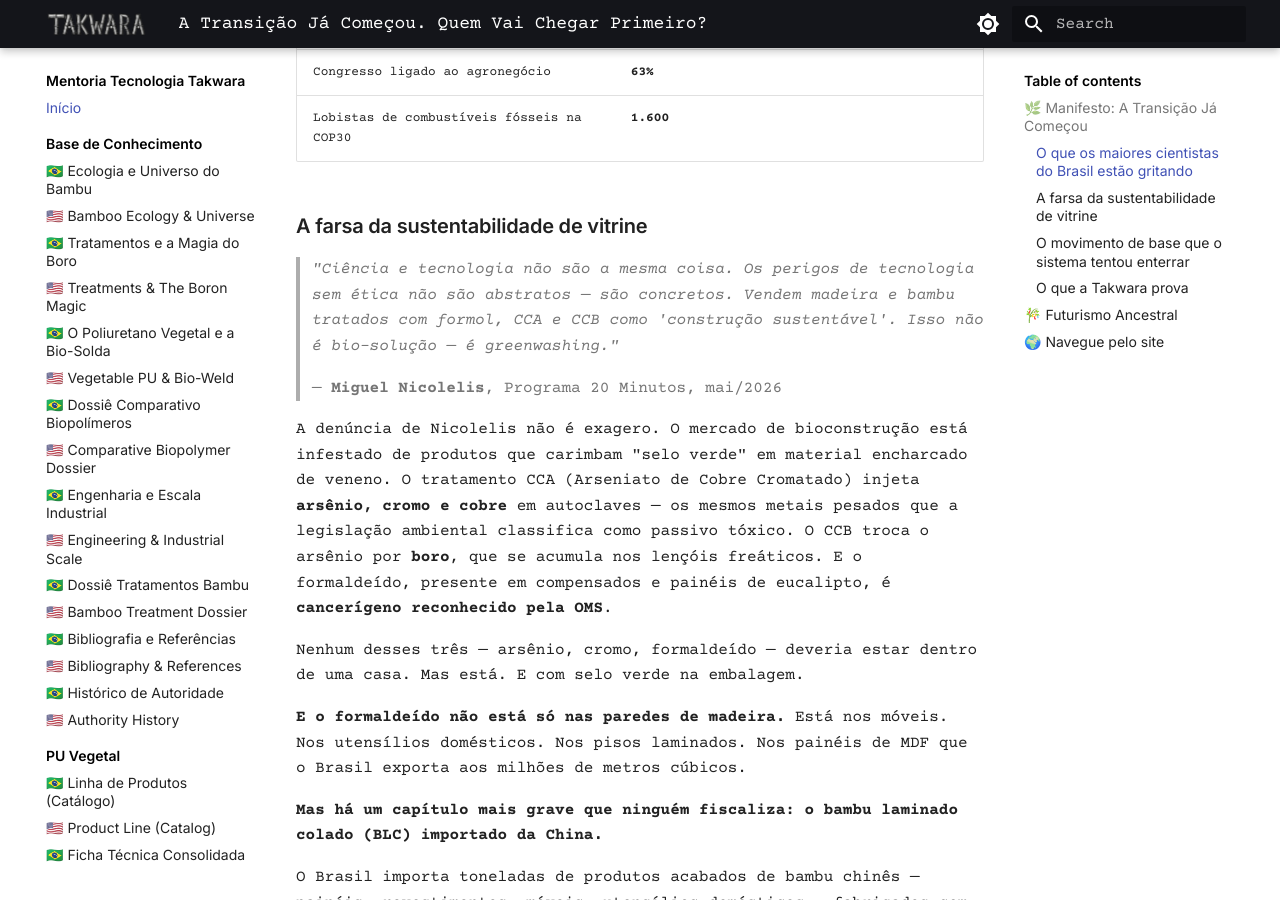
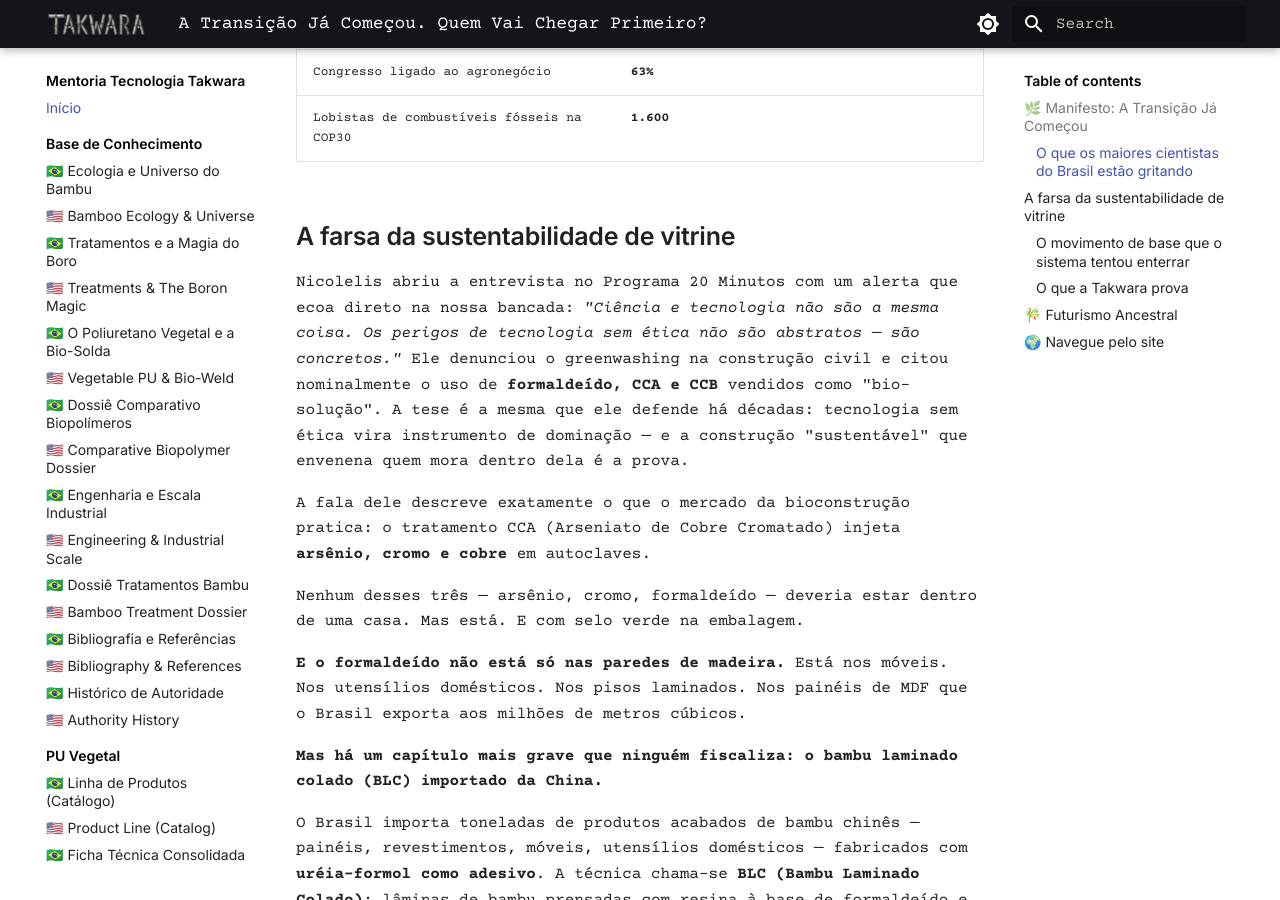
Before and after one commit to takwaratec/Mentoria_Tecnologia_Takwara, an MkDocs documentation site: the page built from docs/index.md, in a window 1280 px wide and 900 px high, scrolled down 1221 px. Built offline with MkDocs 1.6.1 and Material for MkDocs 9.7.7, drawn with Linux system fonts in a browser that asks for light colours.

Commit message:
fix: remove citacao fabricada do Nicolelis, reescrita com atribuicao honesta

```diff
--- a/docs/index.md
+++ b/docs/index.md
@@ -48,13 +48,11 @@ A Mentoria Tecnologia Takwara é um projeto que busca transformar o conhecimento
 | Congresso ligado ao agronegócio | **63%** |
 | Lobistas de combustíveis fósseis na COP30 | **1.600** |
 
-### A farsa da sustentabilidade de vitrine
+## A farsa da sustentabilidade de vitrine
 
-> *"Ciência e tecnologia não são a mesma coisa. Os perigos de tecnologia sem ética não são abstratos — são concretos. Vendem madeira e bambu tratados com formol, CCA e CCB como 'construção sustentável'. Isso não é bio-solução — é greenwashing."*
->
-> — **Miguel Nicolelis**, Programa 20 Minutos, mai/2026
+Nicolelis abriu a entrevista no Programa 20 Minutos com um alerta que ecoa direto na nossa bancada: *"Ciência e tecnologia não são a mesma coisa. Os perigos de tecnologia sem ética não são abstratos — são concretos."* Ele denunciou o greenwashing na construção civil e citou nominalmente o uso de **formaldeído, CCA e CCB** vendidos como "bio-solução". A tese é a mesma que ele defende há décadas: tecnologia sem ética vira instrumento de dominação — e a construção "sustentável" que envenena quem mora dentro dela é a prova.
 
-A denúncia de Nicolelis não é exagero. O mercado de bioconstrução está infestado de produtos que carimbam "selo verde" em material encharcado de veneno. O tratamento CCA (Arseniato de Cobre Cromatado) injeta **arsênio, cromo e cobre** em autoclaves — os mesmos metais pesados que a legislação ambiental classifica como passivo tóxico. O CCB troca o arsênio por **boro**, que se acumula nos lençóis freáticos. E o formaldeído, presente em compensados e painéis de eucalipto, é **cancerígeno reconhecido pela OMS**.
+A fala dele descreve exatamente o que o mercado da bioconstrução pratica: o tratamento CCA (Arseniato de Cobre Cromatado) injeta **arsênio, cromo e cobre** em autoclaves.
 
 Nenhum desses três — arsênio, cromo, formaldeído — deveria estar dentro de uma casa. Mas está. E com selo verde na embalagem.
 
```
